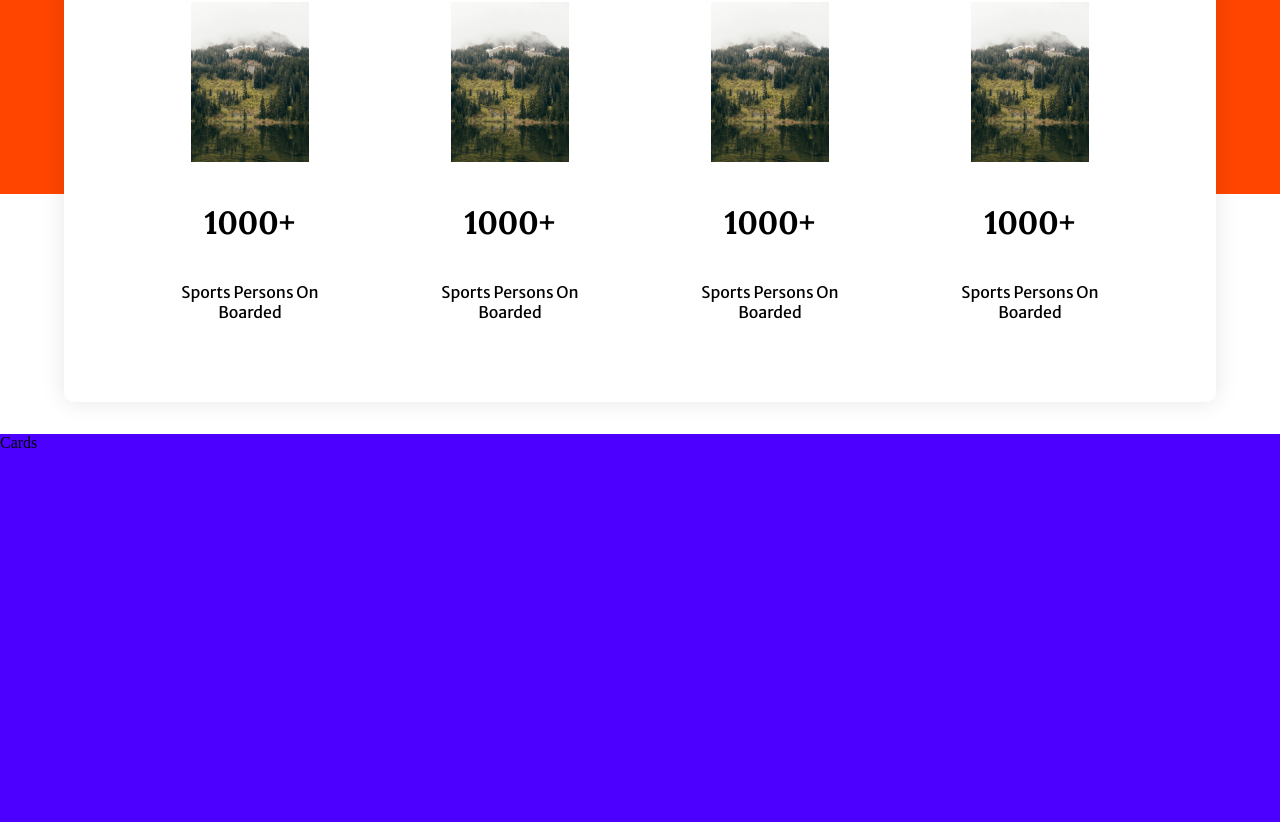
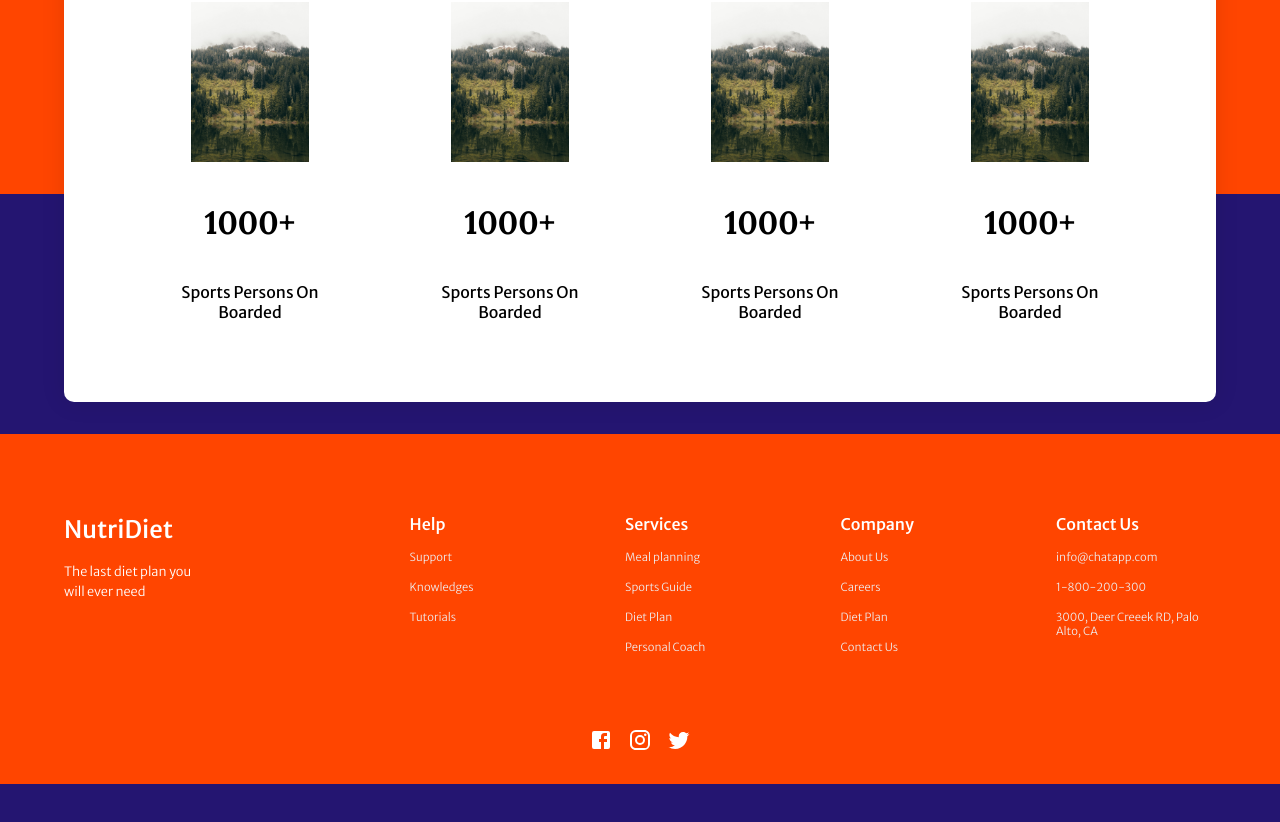
Before and after one commit to Nirushetty10/Nutrition_app, a React (Create React App) app: page / in a window 1280 px wide. Shown: the part 1166-1988 px from the top of the page. After the commit the page ends 1950 px from the top, so only its background shows below. Built offline with nearby package versions, Linux system fonts and the light colour scheme; a web font is replaced by a local one.

Commit message:
added footer section

```diff
--- a/package.json
+++ b/package.json
@@ -3,6 +3,10 @@
   "version": "0.1.0",
   "private": true,
   "dependencies": {
+    "@emotion/react": "^11.11.1",
+    "@emotion/styled": "^11.11.0",
+    "@mui/icons-material": "^5.14.3",
+    "@mui/material": "^5.14.3",
     "@testing-library/jest-dom": "^5.17.0",
     "@testing-library/react": "^13.4.0",
     "@testing-library/user-event": "^13.5.0",
--- a/src/App.css
+++ b/src/App.css
@@ -3,3 +3,7 @@
   margin: 0;
   box-sizing: border-box;
 }
+
+body, html {
+  background-color: #241571;
+}
--- a/src/App.js
+++ b/src/App.js
@@ -2,14 +2,16 @@ import React from 'react';
 import "./App.css"
 import Home from './Pages/Home';
 import Stats from './Pages/Stats';
-import Cards from './Pages/Cards';
+// import Cards from './Pages/Cards';
+import FooterPage from './Pages/FooterPage';
 
 function App() {
   return (
     <div>
       <Home />
       <Stats />
-      <Cards />
+      {/* <Cards /> */}
+      <FooterPage />
     </div>
   )
 }
--- /dev/null
+++ b/src/Components/Footer/Footer.jsx
@@ -0,0 +1,50 @@
+import "./footer.scss";
+import FacebookIcon from '@mui/icons-material/Facebook';
+import InstagramIcon from '@mui/icons-material/Instagram';
+import TwitterIcon from '@mui/icons-material/Twitter';
+
+const Footer = () => {
+  return <div className="footer_sec">
+    <div className="footer_sec__top">
+      <div className="section_left">
+        <h1>NutriDiet</h1>
+        <h4>The last diet plan you will ever need</h4>
+      </div>
+      <div className="section_right">
+        <ul className="navList">
+           <h1 className="navListHeading">Help</h1>
+           <li>Support</li>
+           <li>Knowledges</li>
+           <li>Tutorials</li>
+        </ul>
+        <ul className="navList">
+           <h1 className="navListHeading">Services</h1>
+           <li>Meal planning</li>
+           <li>Sports Guide</li>
+           <li>Diet Plan</li>
+           <li>Personal Coach</li>
+        </ul>
+        <ul className="navList">
+           <h1 className="navListHeading">Company</h1>
+           <li>About Us</li>
+           <li>Careers</li>
+           <li>Diet Plan</li>
+           <li>Contact Us</li>
+        </ul>
+        <ul className="navList">
+           <h1 className="navListHeading">Contact Us</h1>
+           <li>info@chatapp.com</li>
+           <li>1-800-200-300</li>
+           <li>3000, Deer Creeek RD, Palo Alto, CA</li>
+        </ul>
+      </div>
+    </div>
+    <div className="footer_sec__bottom">
+      <FacebookIcon />
+      <InstagramIcon />
+      <TwitterIcon />
+    </div>
+  </div>
+}
+
+export default Footer;
--- /dev/null
+++ b/src/Components/Footer/footer.scss
@@ -0,0 +1,71 @@
+@import url('https://fonts.googleapis.com/css2?family=Merriweather+Sans:wght@300;400;500&display=swap');
+.footer_sec {
+    width: 100%;
+    height: 350px;
+    background-color: #FF4500;
+    color: #fff;
+
+
+    .footer_sec__top {
+        font-family: 'Merriweather Sans', sans-serif;
+        width: 100%;
+        height: 75%;
+        padding: 5rem 4rem 0 4rem;
+        display: flex;
+        justify-content: space-between;
+
+        .section_left {
+            width: 15%;
+            height: 100%;
+            padding-right: 2rem;
+            border: 1px soid black;
+
+            h1 {
+                font-weight: 500;
+                font-size: 1.5rem;
+                margin-bottom: 1rem;
+                cursor: pointer;
+            }
+            h4 {
+               font-weight: 300;
+               font-size: 0.8rem;
+               line-height: 20px;
+               cursor: pointer;
+            }
+        }
+        .section_right {
+            width: 70%;
+            height: 100%;
+            border: 1px soid black;
+            display: flex;
+            justify-content: space-between;
+
+            .navList {
+                width: 10rem;
+                list-style: none;
+
+                .navListHeading {
+                    font-size: 1.0rem;
+                    font-weight: 500;
+                    margin-bottom: 1rem;
+                    cursor: pointer;
+                }
+                li {
+                    font-size: 0.7rem;
+                    font-weight: 300;
+                    color: #efeaea;
+                    margin-bottom: 1rem;
+                    cursor: pointer;
+                }
+            }
+        }
+    }
+    .footer_sec__bottom {
+        width: 100%;
+        height: 25%;
+        display: flex;
+        align-items: center;
+        justify-content: center;
+        gap: 15px;
+    }
+}
--- /dev/null
+++ b/src/Pages/FooterPage.jsx
@@ -0,0 +1,12 @@
+import React from 'react'
+import Footer from '../Components/Footer/Footer'
+
+const FooterPage = () => {
+  return (
+    <div>
+        <Footer />
+    </div>
+  )
+}
+
+export default FooterPage
--- a/src/Pages/Stats.scss
+++ b/src/Pages/Stats.scss
@@ -5,6 +5,7 @@
     align-items: center;
     flex-direction: column;
     position: relative;
+    background-color: #241571;
 
     .stats__background {
         margin-top: 80px;
```
Also changed, not shown: 1 other file (tests, documents, lock files or other folders).
